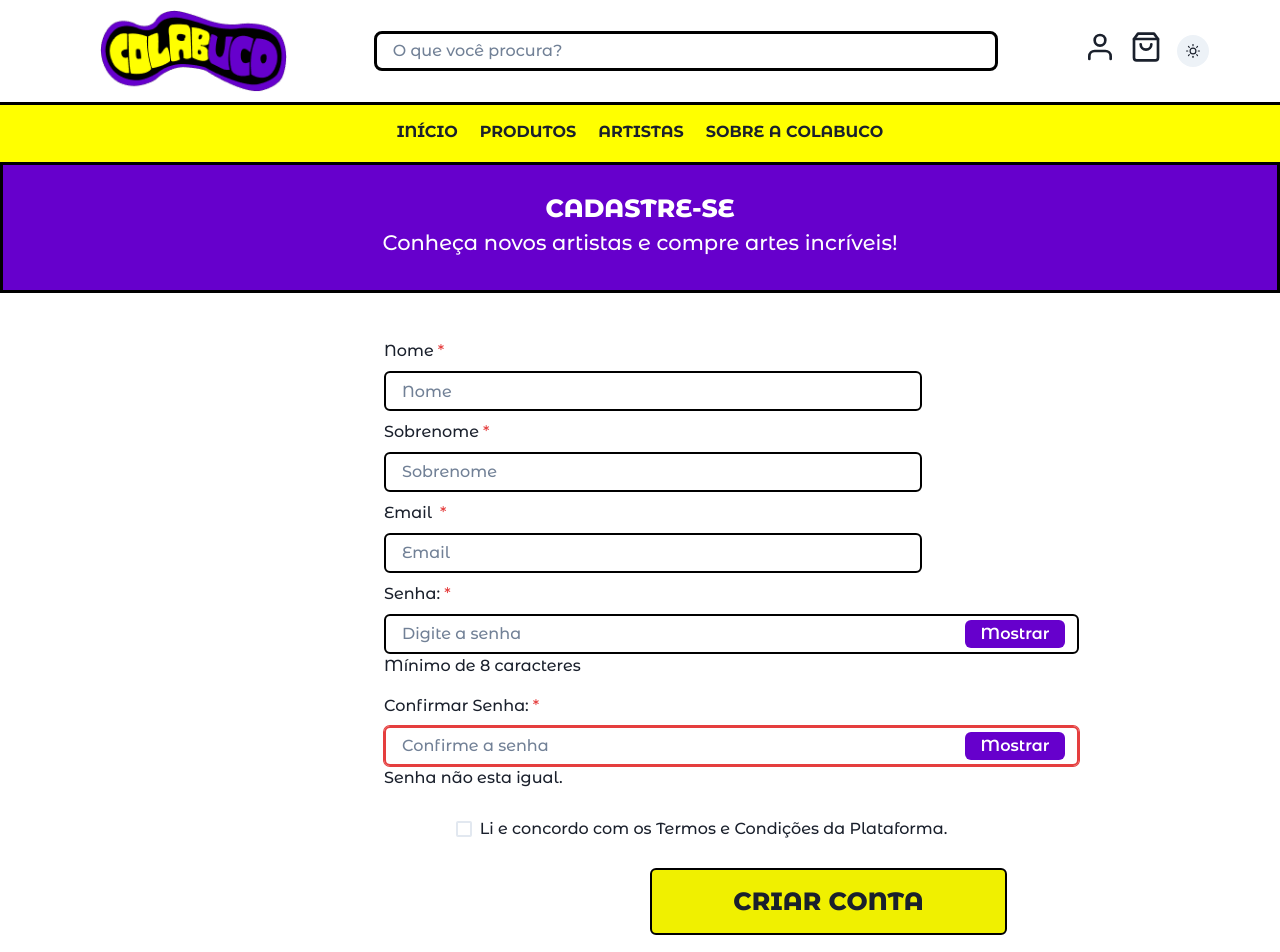
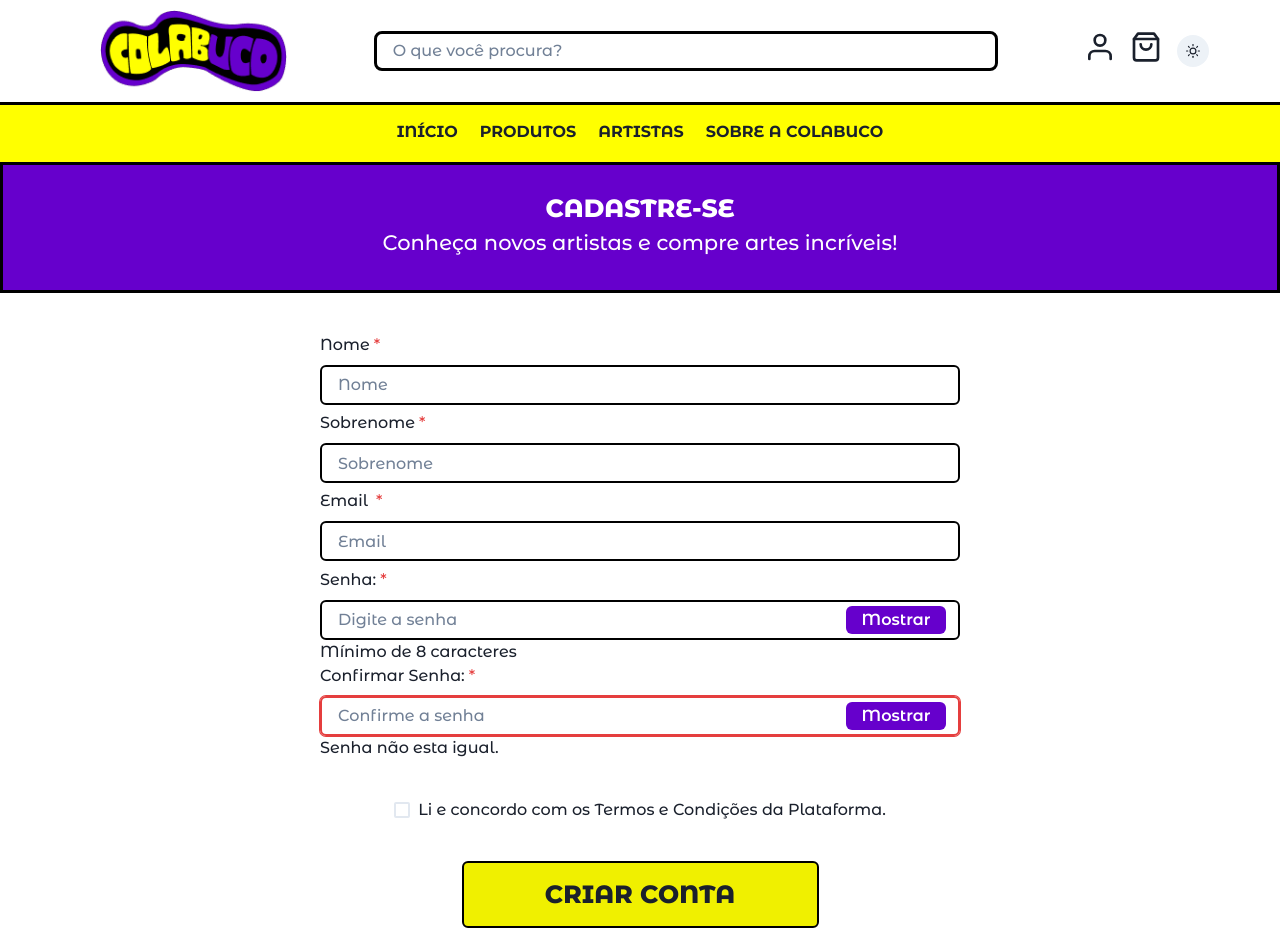
Before and after one commit to SIN-disciplina-PI3/ColabucoFrontEnd, a React (Create React App) app: page /cadastrocliente in a window 1280 px wide. Shown: the top 952 px of the page. Built offline with nearby package versions, Linux system fonts and the light colour scheme.

Commit message:
CadastroCliente agora é responsivo

```diff
--- a/src/pages/CadastroCliente.jsx
+++ b/src/pages/CadastroCliente.jsx
@@ -43,7 +43,6 @@ function CadastroCliente() {
 
     return (
         <>
-        <Box>
 
             <Navbar />
 
@@ -51,24 +50,25 @@ function CadastroCliente() {
                 <Text mt='25px' className='montserrat800' fontSize={'25px'}>CADASTRE-SE</Text>
                 <Text className='montserrat500' fontSize={'21px'}>Conheça novos artistas e compre artes incríveis!</Text>
             </Flex>
-            <FormControl mt='40px' isRequired className="formulario">
+
+            <Flex flexDirection='column' alignItems='center'>
+            <FormControl mt='40px' width='50%' isRequired>
 
                 <FormLabel>Nome</FormLabel>
-                <Input border='solid 2px black' width='60%' placeholder='Nome' _hover={{ borderColor: "#6600CC" }} focusBorderColor={"#6600CC"} />
+                <Input border='solid 2px black' placeholder='Nome' _hover={{ borderColor: "#6600CC" }} focusBorderColor={"#6600CC"} />
 
                 <FormLabel pt='1%'>Sobrenome</FormLabel>
-                <Input border='solid 2px black' width='60%' placeholder='Sobrenome' _hover={{ borderColor: "#6600CC" }} focusBorderColor={"#6600CC"} />
+                <Input border='solid 2px black' placeholder='Sobrenome' _hover={{ borderColor: "#6600CC" }} focusBorderColor={"#6600CC"} />
 
                 <FormLabel pt='1%'> Email </FormLabel>
-                <Input border='solid 2px black' width='60%' type="email" placeholder='Email' _hover={{ borderColor: "#6600CC" }} focusBorderColor={"#6600CC"} />
+                <Input border='solid 2px black' type="email" placeholder='Email' _hover={{ borderColor: "#6600CC" }} focusBorderColor={"#6600CC"} />
 
                 <FormLabel pt='1%'>Senha:</FormLabel>
-                <InputGroup width='fit-content'>
+                <InputGroup>
                     <Input
                         border='solid 2px black'
                         type={show ? "text" : "password"}
                         onChange={handlePassword}
-                        w='695px'
                         placeholder="Digite a senha"
                         _hover={{ borderColor: "#6600CC" }}
                         focusBorderColor={"#6600CC"} />
@@ -86,11 +86,10 @@ function CadastroCliente() {
 
                 {passwordValid ? <Text>✔</Text> : <Text>Mínimo de 8 caracteres</Text>}
 
-                <FormLabel paddingTop={4}>Confirmar Senha:</FormLabel>
-                <InputGroup w='fit-content'>
+                <FormLabel>Confirmar Senha:</FormLabel>
+                <InputGroup>
                     <Input
                         border="2px"
-                        w='695px'
                         type={show ? "text" : "password"}
                         placeholder="Confirme a senha"
                         isInvalid={confirmPassword}
@@ -111,13 +110,13 @@ function CadastroCliente() {
 
                 {confirmPassword ? <Text>Senha não esta igual.</Text> : <Text>✔</Text>}
 
-                <Checkbox pl='8%' pt='3%' mb='3%'>Li e concordo com os Termos e Condições da Plataforma. </Checkbox>
+            </FormControl>
+            <Checkbox pt='3%' mb='3%'>Li e concordo com os Termos e Condições da Plataforma. </Checkbox>
 
-            </FormControl>
-            <Button marginLeft='650px' width='357px' h='67px' marginBottom='3%' backgroundColor='#F0F000' _hover='none' border='solid 2px black' fontSize='25px'>
+            <Button width='357px' h='67px' marginBottom='3%' backgroundColor='#F0F000' _hover='none' border='solid 2px black' fontSize='25px'>
                 <Text className='montserrat800'>CRIAR CONTA</Text>
             </Button>
-        </Box>
+            </Flex>
 
     <Footer />
     </>
--- a/src/pages/Login.jsx
+++ b/src/pages/Login.jsx
@@ -1,4 +1,4 @@
-import { Text, Button, Input, InputGroup, InputRightElement, Stack } from '@chakra-ui/react';
+import { Text, Button, Input, InputGroup, InputRightElement, Stack, Flex } from '@chakra-ui/react';
 import styles from '../styles/login.css';
 import React from 'react';
 import { Link } from 'react-router-dom';
@@ -44,9 +44,11 @@ function Login() {
 
             </InputGroup>
 
-            <Text className='fonte01' >Não possui conta?
-                <Link className='texto03' to='/cadastrocliente'> Cadastre-se </Link>
-            </Text>
+            <Flex direction={'row'} gap='6px'>
+
+            <Text className='fonte01'>Não possui conta?</Text>
+            <Link className='texto03' to='/cadastrocliente'>Cadastre-se </Link>
+            </Flex>
 
             <Button className='fonte02' _hover='none' backgroundColor='#6600CC' color='white'> Entrar </Button>
         </Stack>
--- a/src/styles/cadastrocliente.css
+++ b/src/styles/cadastrocliente.css
@@ -16,9 +16,3 @@
     border-right-color: #6600CC;
     height: 150px;
 }
-
-.formulario{
-    padding-top: 0.5%;
-   padding-left: 30%;
-
-}
--- a/src/styles/login.css
+++ b/src/styles/login.css
@@ -35,11 +35,12 @@
 }
 
 .texto2{
-
     align-self: self-start;
     padding-left: 35.5%;
 }
 
 .texto03{
-    text-decoration:solid;
+    color: #6600CC;
+    text-decoration:underline;
+    font-weight: 700;
 }
```
